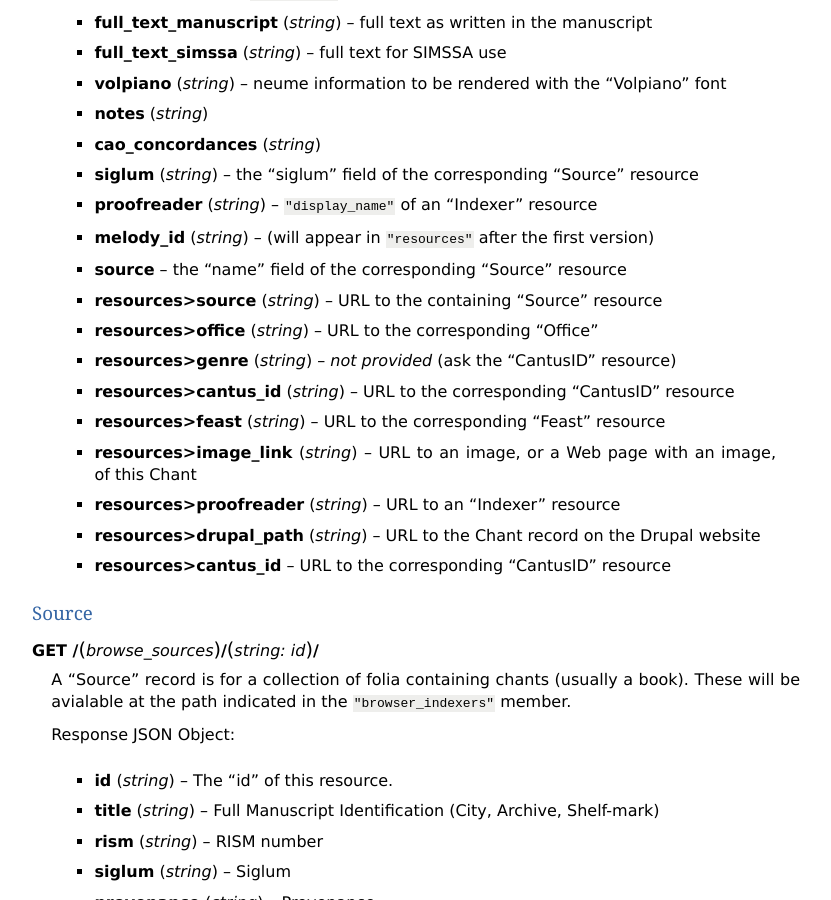
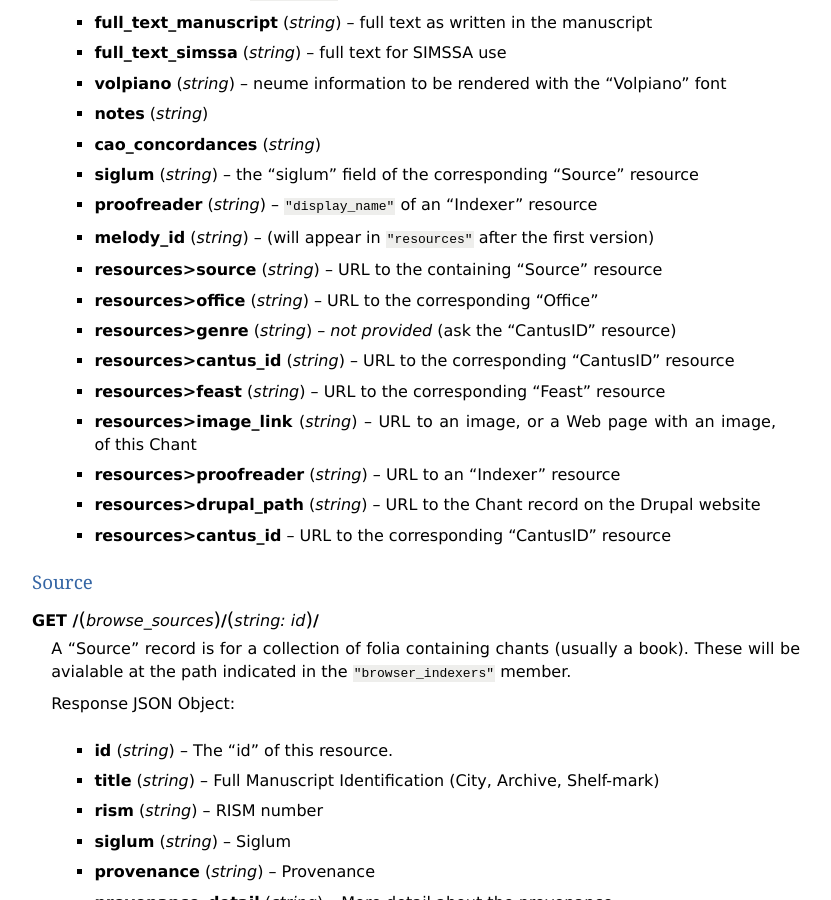
Before and after one commit to CANTUS-Project/api, a Sphinx documentation site: the page built from source/resource_types.rst, in a window 1280 px wide and 900 px high, scrolled down 4038 px. Shown: the whole window, without its empty margins (48-879 px from the left). Built offline with Sphinx 7.4.7, drawn with Linux system fonts in a browser that asks for light colours.

Commit message:
removed redundant field name in Chant resources

```diff
--- a/source/resource_types.rst
+++ b/source/resource_types.rst
@@ -217,7 +217,6 @@ Chant
     :>json string siglum: the "siglum" field of the corresponding "Source" resource
     :>json string proofreader: ``"display_name"`` of an "Indexer" resource
     :>json string melody_id: (will appear in ``"resources"`` after the first version)
-    :>json string source: the "name" field of the corresponding "Source" resource
     :>json string resources>source: URL to the containing "Source" resource
     :>json string resources>office: URL to the corresponding "Office"
     :>json string resources>genre: *not provided* (ask the "CantusID" resource)
```
